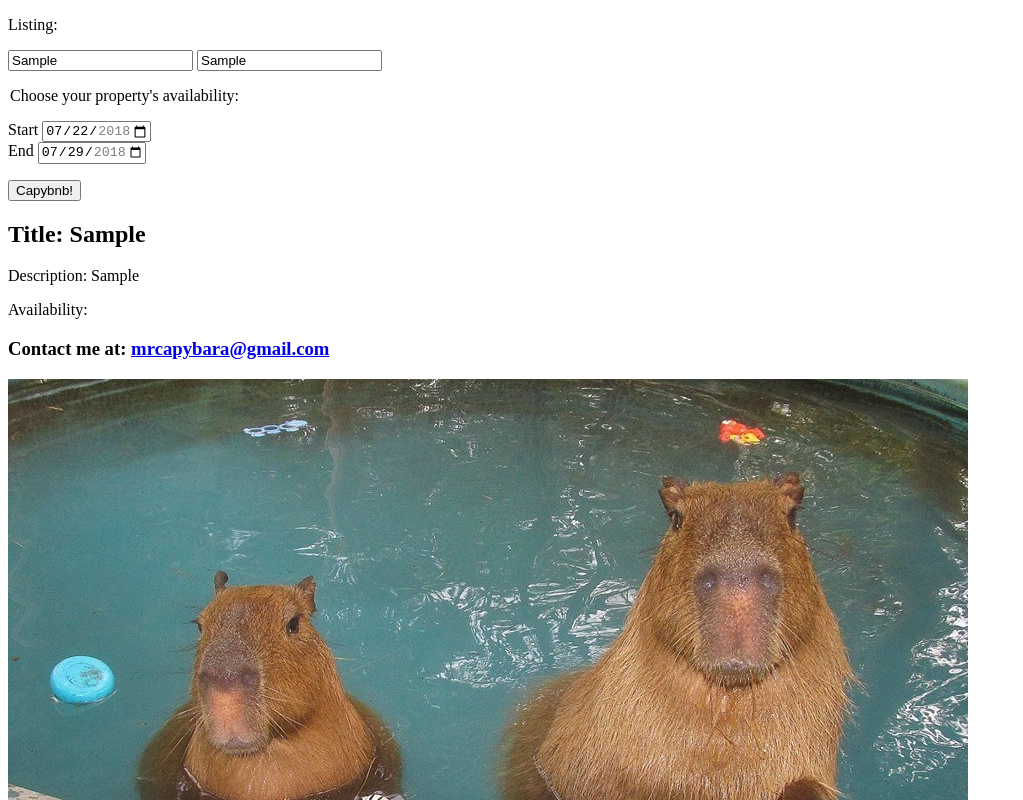
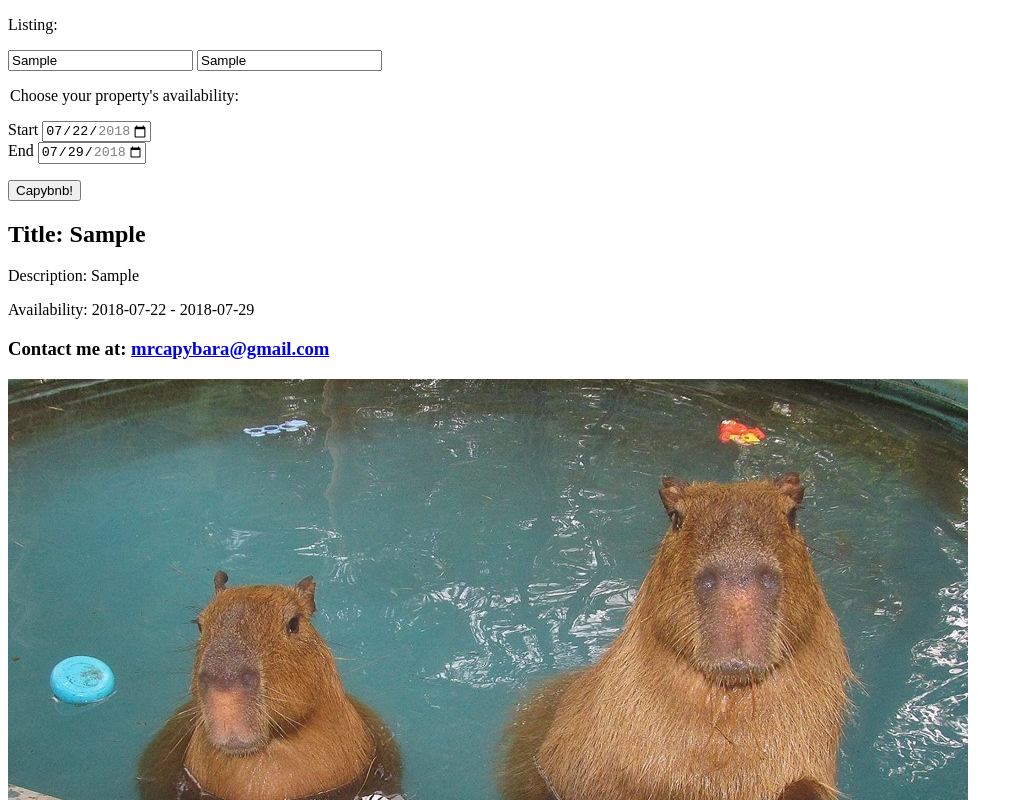
Before and after one commit to anguspettifer/Capybnb, a website: page index.html in a window 1280 px wide. Both pictures are taken after typing "Sample", "Sample" into the empty fields and a click on the input "Capybnb!". Shown: the top 800 px of the page, without its empty margins (0-1023 px from the left). Drawn offline with nearby package versions, Linux system fonts and the light colour scheme.

Commit message:
add Jasmine test for add start and end dates

```diff
--- a/index.html
+++ b/index.html
@@ -41,7 +41,7 @@
   <h2> Title: <span id="display-title" ></span></h2>
 
   <p> Description: <span id='display-description'></span></p>
-  <p> Availability: </p>
+  <p> Availability: <span id='display-start-date'></span> - <span id='display-end-date'></span</p>
 
   <h3> Contact me at:
     <a href="mailto:mrcapybara@gmail.com">
--- a/src/AddContent.js
+++ b/src/AddContent.js
@@ -3,7 +3,8 @@
 function AddContent() {
   this.description = {};
   this.title = {};
-  this.startdate = {};
+  this.startDate = {};
+  this.endDate = {};
 };
 
 AddContent.prototype.addDescription = function (description) {
@@ -22,10 +23,18 @@ AddContent.prototype.getTitle = function () {
   return this.title;
 };
 
-AddContent.prototype.getDate = function () {
-  this.startdate = startdate;
+AddContent.prototype.addStartDate = function (startDate) {
+  this.startDate = startDate;
 };
 
-AddContent.prototype.addDate = function () {
-  return this.startdate;
+AddContent.prototype.getStartDate = function () {
+  return this.startDate;
 };
+
+AddContent.prototype.addEndDate = function (endDate) {
+  this.endDate = endDate;
+};
+
+AddContent.prototype.getEndDate = function () {
+  return this.endDate;
+};
--- a/src/interface.js
+++ b/src/interface.js
@@ -5,13 +5,16 @@ $(document).ready( function () {
     event.preventDefault();
     var title = $('#title').val();
     var description = $('#description').val();
-    var startdate = $('startdate').val();
+    var startDate = $('#start').val();
+    var endDate = $('#end').val();
     addContent.addTitle(title)
     addContent.addDescription(description);
-    addContent.addDate(startdate);
+    addContent.addStartDate(startDate);
+    addContent.addEndDate(endDate);
     $('#display-title').text(addContent.getTitle());
     $('#display-description').text(addContent.getDescription());
-    $('#display-date').text(addDate.getDate());
+    $('#display-start-date').text(addContent.getStartDate());
+    $('#display-end-date').text(addContent.getEndDate());
   });
 
 });
```
Also changed, not shown: spec/AddContentSpec.js (+9 -0 lines), src/tenantDateSelector.js (deleted, +0 -9 lines), 1 other file.
